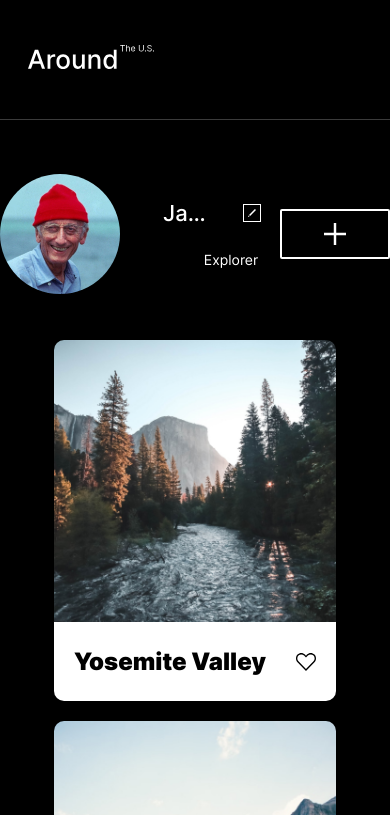
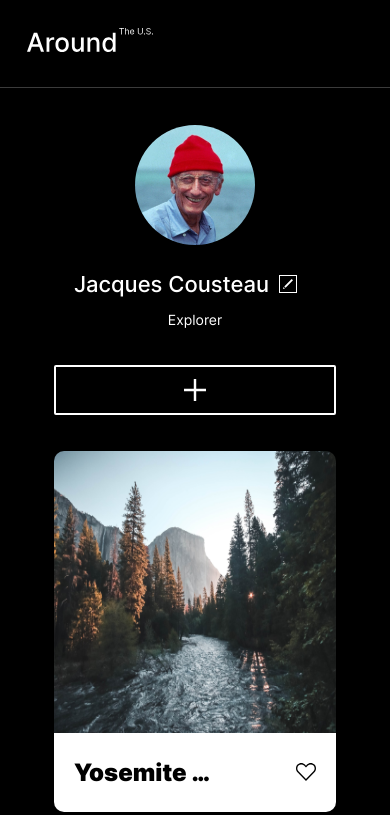
Before and after one commit to Nekhadh/se_project_aroundtheus, a plain HTML site: page index.html in a window 390 px wide. Shown: the top 815 px of the page. Drawn offline with Linux system fonts and the light colour scheme.

Commit message:
updated 320 resolution and other major updates

```diff
--- a/blocks/card.css
+++ b/blocks/card.css
@@ -1,47 +1,46 @@
 .card {
+  border-radius: 20px;
   display: flex;
   flex-direction: column;
-  border-radius: 10px;
-  list-style-type: none;
-  overflow: hidden;
 }
+
 .card__image {
+  width: 282px;
   height: 282px;
-  width: 282px;
-  min-height: 282px;
-  object-fit: cover;
+  border-radius: 10px 10px 0 0;
 }
-.card__description {
+
+.card__label {
   display: flex;
+  justify-content: space-between;
   background-color: white;
+  border-radius: 0 0 10px 10px;
+  padding-right: 20px;
+}
+
+.card__label-title {
+  margin: 0 auto;
   color: black;
-  padding-top: 25px;
-  padding-bottom: 25px;
-  padding-left: 20px;
-  padding-right: 20px;
-  align-items: center;
-  justify-content: space-between;
-}
-.card__title {
-  max-width: 220px;
+  padding: 25px 69px 25px 20px;
   font-size: 24px;
+  line-height: 29.05px;
   font-weight: 900;
-  line-height: 29px;
-  text-overflow: ellipsis;
   white-space: nowrap;
   overflow: hidden;
-  margin: 0;
-  font-family: "Inter", Arial, sans-serif;
+  text-overflow: ellipsis;
 }
+
 .card__like-button {
-  background: transparent url(../images/heart.svg) center no-repeat;
+  background-color: transparent;
+  align-self: center;
   width: 21px;
   height: 18px;
-  border: none;
-  margin: 0;
+  border: 0;
   padding: 0;
   cursor: pointer;
 }
+
 .card__like-button:hover {
-  opacity: 0.5;
+  opacity: 50%;
+  transition: 0.1s;
 }
--- a/blocks/cards.css
+++ b/blocks/cards.css
@@ -1,17 +1,24 @@
 .cards {
+  display: flex;
+  align-items: center;
+  margin-top: 47.25px;
+}
+
+.cards__container {
   display: grid;
-  font-family: "Inter", "Arial", sans-serif;
-  font-weight: 900;
-  font-size: 14px;
-  border-radius: 10px;
-  flex-direction: column;
-  overflow: hidden;
+  margin: 0;
+  padding: 0;
+  list-style: none;
+  grid-template-columns: repeat(auto-fit, 282px);
+  column-gap: 17px;
+  row-gap: 20px;
+  width: 100%;
+  max-width: 880px;
+  justify-content: center;
 }
-.cards__list {
-  display: grid;
-  justify-content: center;
-  grid-template-columns: repeat(auto-fit, 282px);
-  grid-gap: 20px 17px;
-  padding: 0;
-  margin: 0;
+
+@media screen and (max-width: 596px) {
+  .cards {
+    margin-top: 36px;
+  }
 }
--- a/blocks/header.css
+++ b/blocks/header.css
@@ -1,30 +1,24 @@
 .header {
-  margin-top: 45px;
-  min-height: 120px;
-  display: flex;
-  align-items: center;
-  flex-shrink: 0;
+  padding-top: 45px;
+  margin: 0 auto;
   border-bottom: 1px solid rgba(84, 84, 84, 0.7);
-  max-width: 882px;
-  box-sizing: border-box;
 }
-.header__logo {
+
+.header__image {
   width: 173px;
   height: 33px;
-  object-fit: contain;
+  padding-bottom: 41px;
 }
-@media screen and (max-width: 621px) {
+
+@media screen and (max-width: 880px) {
   .header {
-    width: 95%;
+    padding: 0;
+  }
+  .header__image {
+    width: 126px;
+    height: 24px;
+    padding-bottom: 32px;
+    padding-left: 27px;
+    padding-top: 28px;
   }
 }
-@media screen and (max-width: 580px) {
-  .header {
-    width: 100%;
-  }
-  .header__logo {
-    margin: 27px auto 32px 28px;
-    max-width: 126px;
-    height: 24px;
-  }
-}
--- a/blocks/page.css
+++ b/blocks/page.css
@@ -1,24 +1,18 @@
 .page {
-  background-color: black;
+  background-color: #000;
   color: white;
+
+  font-family: "Inter", Arial, Helvetica, sans-serif;
+  margin: 0 auto;
+
 }
+
 .page__section {
   max-width: 880px;
   width: 100%;
-  position: relative;
   margin: 0 auto;
 }
+
 .page__content {
-  display: flex;
-  flex-direction: column;
   min-height: 100vh;
 }
-@media screen and (max-width: 320px) {
-  .page {
-    margin: 0 auto;
-  }
-  .page__section {
-    flex-wrap: wrap;
-    margin: 48px 19px 36px 19px;
-  }
-}
--- a/blocks/profile.css
+++ b/blocks/profile.css
@@ -1,164 +1,168 @@
 .profile {
   display: flex;
+  justify-content: center;
   align-items: center;
-  padding: 40px 0 32px;
-  margin-bottom: 51px;
-  text-overflow: ellipsis;
-  white-space: nowrap;
-  overflow: hidden;
+  padding-top: 36.25px;
+  margin: 0 auto;
+  max-width: 880px;
 }
+
+.profile__image {
+  object-fit: cover;
+  object-position: center;
+  width: 120px;
+  height: 120px;
+  border-radius: 50%;
+}
+
 .profile__info {
+  margin-left: 19px;
+  margin-right: 19px;
   display: grid;
   grid-template-areas:
     "title button"
     "description description";
-  grid-template-columns: minmax(auto, 373px) auto;
+  grid-template-columns: minmax(auto, 391px) auto;
+  flex-wrap: wrap;
 }
 
-.profile__edit-button {
-  background: transparent url(../images/edit-icon.svg) center no-repeat;
-  height: 24px;
-  width: 24px;
-  grid-area: button;
-  align-self: center;
-  border: 1px solid white;
-  margin: 0 0 0 18px;
-  cursor: pointer;
-}
-.profile__edit-button:hover {
-  opacity: 0.6;
-}
-.profile__add-button {
-  background: transparent url(../images/add-icon.svg) center no-repeat;
-  width: 150px;
-  height: 50px;
-  margin-left: auto;
-  border: 2px solid #fff;
-  border-radius: 2px;
-  cursor: pointer;
-}
-.profile__add-button:hover {
-  opacity: 0.6;
-}
 .profile__title {
-  font-family: "Inter", Arial, sans-serif;
   font-size: 42px;
   line-height: 48px;
   font-weight: 500;
   grid-area: title;
   margin: 0;
+  padding-right: 18px;
+
   text-overflow: ellipsis;
   white-space: nowrap;
   overflow: hidden;
-  max-width: 373px;
 }
+
+.profile__edit-button {
+  background: transparent url(../images/edit-b.svg) center no-repeat;
+  width: 24px;
+  height: 24px;
+  grid-area: button;
+  align-self: center;
+  border: 1px solid #ffffff;
+  margin: 0;
+  cursor: pointer;
+}
+
+.profile__edit-button:hover {
+  color: rgba(255, 255, 255, 0.6);
+  transition: 0.1s;
+}
+
 .profile__description {
-  font-family: "Inter", Arial, sans-serif;
   font-size: 18px;
-  line-height: 21.78px;
+  line-height: 22px;
   font-weight: 400;
   grid-area: description;
   margin: 0;
   text-overflow: ellipsis;
   white-space: nowrap;
   overflow: hidden;
-  max-width: 415px;
-}
-.profile__image {
-  height: 120px;
-  width: 120px;
-  border-radius: 50%;
-  object-fit: cover;
-  background-position: center;
-  margin-right: 24px;
+  margin-top: 7px;
 }
 
-@media screen and (max-width: 621px) {
+.profile__add-button {
+  display: flex;
+  background: transparent url(../images/add-b.svg) center no-repeat;
+  width: 150px;
+  height: 50px;
+  margin-left: auto;
+  border: 2px solid #ffffff;
+  border-radius: 2px;
+  cursor: pointer;
+  justify-content: flex-end;
+}
+
+.profile__add-button:hover {
+  transition: 0.1s;
+  opacity: 60%;
+}
+
+@media screen and (max-width: 880px) {
+  .profile__image {
+    margin-left: 19px;
+  }
+
+  .profile__add-button {
+    margin-right: 19px;
+  }
+  .profile__edit-button {
+    margin-right: 19px;
+  }
+  .profile__info {
+    margin-left: 19px;
+    grid-template-columns: auto;
+  }
+}
+
+@media screen and (max-width: 759px) {
+  .profile__title {
+    font-size: 22px;
+    line-height: 27px;
+  }
   .profile {
+    grid-template-columns: minmax(auto, 250px) auto;
+  }
+}
+
+@media screen and (max-width: 669px) {
+  .profile {
+    max-width: 564px;
+    grid-template-columns: minmax(auto, 391px) auto;
+  }
+  .profile__info {
+    padding-left: 0;
+  }
+
+  .profile__description {
+    font-size: 14px;
+    line-height: 16.94px;
+  }
+  .profile__edit-button {
+    height: 18px;
+    width: 18px;
     padding: 0;
-    margin: 43px 0 36px;
+  }
+}
+
+@media screen and (max-width: 581px) {
+  .profile {
+    margin: 0 auto;
+    max-width: 282px;
+    display: flex;
+    flex-wrap: wrap;
     justify-content: center;
+  }
+  .profile__add-button {
+    width: 282px;
+    margin: 0;
   }
 
   .profile__info {
-    width: 100%;
-    margin: 29px 0 33px 15px;
-    max-width: 320px;
-    gap: 7px 18px;
-  }
-
-  .profile__title {
-    font-size: 22px;
-    max-width: 100%;
-  }
-
-  .profile__description {
-    width: 100%;
-    font-size: 14px;
-    line-height: 17px;
+    display: flex;
+    justify-content: center;
+    padding-top: 26.25px;
+    padding-bottom: 36px;
     max-width: 282px;
-  }
-
-  .profile__picture {
-    margin-right: 10px;
-    margin-left: 15px;
-  }
-
-  .profile__add-button {
-    width: 100%;
-    max-width: 150px;
-    margin: 0 20px 0 0;
   }
 
   .profile__edit-button {
     width: 18px;
     height: 18px;
-    background-size: 8px 8px;
+  }
+  .profile__image {
+    margin: auto;
+  }
+  .profile__title {
+    padding-right: 10px;
+  }
+  .profile__description {
+    margin-top: 14px;
   }
 }
-@media screen and (max-width: 580px) {
-  .profile__info {
-    justify-content: center;
-    gap: 14px 10px;
-    margin: 26px 19px 36px 19px;
-  }
-  .profile__picture {
-    margin: 0;
-  }
-  .profile__add-button {
-    margin: 0;
-    max-width: 282px;
-  }
-  .profile__description {
-    padding: 0 19px 0 19px;
-    display: flex;
-    justify-content: center;
-  }
-}
-@media screen and (max-width: 320px) {
-  .profile__info {
-    justify-content: center;
-
-    gap: 14px 10px;
-
-    margin: 26px 19px 36px 19px;
-  }
-
-  .profile__picture {
-    margin: 0;
-  }
-
-  .profile__add-button {
-    margin: 0;
-
-    max-width: 282px;
-  }
-
-  .profile__description {
-    padding: 0 19px 0 19px;
-
-    display: flex;
-
-    justify-content: center;
-  }
-}
--- a/index.html
+++ b/index.html
@@ -4,129 +4,116 @@
     <meta charset="UTF-8" />
     <meta http-equiv="X-UA-Compatible" content="IE=edge" />
     <meta name="viewport" content="width=device-width, initial-scale=1.0" />
-    <title>Around the U.S</title>
-    <link href="./pages/index.css" rel="stylesheet" />
+    <title>Around The US</title>
+    <link rel="stylesheet" type="text/css" href="./pages/index.css" />
   </head>
   <body class="page">
     <div class="page__content">
       <header class="header page__section">
         <img
-          src="./images/logo.svg"
-          alt="Around the U.S logo"
-          class="logo header__logo"
+          class="header__image"
+          src="./images/header__image.svg"
+          alt="Around the US vector image"
         />
       </header>
       <main class="content">
         <section class="profile page__section">
           <img
+            class="profile__image"
             src="./images/jacques-cousteau.jpg"
-            alt="avatar: jacques-cousteau picture"
-            class="profile__image"
+            alt="avatar"
           />
           <div class="profile__info">
             <h1 class="profile__title">Jacques Cousteau</h1>
-            <button
-              class="profile__edit-button"
-              id="profile-edit-button"
-              type="button"
-            ></button>
+            <button type="button" class="profile__edit-button"></button>
             <p class="profile__description">Explorer</p>
           </div>
-          <button class="profile__add-button" type="button"></button>
+          <button type="button" class="profile__add-button"></button>
         </section>
+
         <section class="cards page__section">
-          <ul class="cards__list">
+          <ul class="cards__container">
             <li class="card">
               <img
+                class="card__image"
                 src="./images/yosemite.jpg"
                 alt="yosemite"
-                class="card__image"
               />
-              <div class="card__description">
-                <h2 class="card__title">Yosemite Valley</h2>
-                <button
-                  type="button"
-                  aria-label="like"
-                  class="card__like-button"
-                ></button>
+              <div class="card__label">
+                <h2 class="card__label-title">Yosemite Valley</h2>
+                <button type="button" class="card__like-button">
+                  <img src="./images/heart-icon.svg" alt="heart button" />
+                </button>
               </div>
             </li>
             <li class="card">
               <img
+                class="card__image"
                 src="./images/lake-louise.jpg"
-                alt="Lake Louise"
-                class="card__image"
+                alt="lake louise"
               />
-              <div class="card__description">
-                <h2 class="card__title">Lake Louise</h2>
-                <button
-                  type="button"
-                  aria-label="like"
-                  class="card__like-button"
-                ></button>
+              <div class="card__label">
+                <h2 class="card__label-title">Lake Louise</h2>
+                <button type="button" class="card__like-button">
+                  <img src="./images/heart-icon.svg" alt="heart button" />
+                </button>
               </div>
             </li>
             <li class="card">
               <img
+                class="card__image"
                 src="./images/bald-mountains.jpg"
-                alt="bald-mountains"
-                class="card__image"
+                alt="bald mountains"
               />
-              <div class="card__description">
-                <h2 class="card__title">Bald Mountains</h2>
-                <button
-                  type="button"
-                  aria-label="like"
-                  class="card__like-button"
-                ></button>
+              <div class="card__label">
+                <h2 class="card__label-title">Bald Mountains</h2>
+                <button type="button" class="card__like-button">
+                  <img src="./images/heart-icon.svg" alt="heart button" />
+                </button>
               </div>
             </li>
             <li class="card">
               <img
+                class="card__image"
                 src="./images/latemar.jpg"
                 alt="latemar"
-                class="card__image"
               />
-              <div class="card__description">
-                <h2 class="card__title">Latemar</h2>
-                <button
-                  type="button"
-                  aria-label="like"
-                  class="card__like-button"
-                ></button>
+              <div class="card__label">
+                <h2 class="card__label-title">Latemar</h2>
+                <button type="button" class="card__like-button">
+                  <img src="./images/heart-icon.svg" alt="heart button" />
+                </button>
               </div>
             </li>
             <li class="card">
               <img
+                class="card__image"
                 src="./images/vanoise.jpg"
                 alt="vanoise"
-                class="card__image"
               />
-              <div class="card__description">
-                <h2 class="card__title">Vanoise National Park</h2>
-                <button
-                  type="button"
-                  aria-label="like"
-                  class="card__like-button"
-                ></button>
+
+              <div class="card__label">
+                <h2 class="card__label-title">Vanoise National Park</h2>
+
+                <button type="button" class="card__like-button">
+                  <img src="./images/heart-icon.svg" alt="heart button" />
+                </button>
               </div>
             </li>
             <li class="card">
-              <img src="./images/lago.jpg" alt="lago" class="card__image" />
-              <div class="card__description">
-                <h2 class="card__title">Lago di Braiese</h2>
-                <button
-                  type="button"
-                  aria-label="like"
-                  class="card__like-button"
-                ></button>
+              <img class="card__image" src="./images/lago.jpg" alt="lago" />
+              <div class="card__label">
+                <h2 class="card__label-title">Lago di Braies</h2>
+                <button type="button" class="card__like-button">
+                  <img src="./images/heart-icon.svg" alt="heart button" />
+                </button>
               </div>
             </li>
           </ul>
         </section>
       </main>
       <footer class="footer">
-        <p class="footer__copyright page__section">&#169;2023 Nekhad Hossain</p>
+        <p class="footer__copyright">&copy; 2023 Nekhad</p>
       </footer>
     </div>
   </body>
--- a/pages/index.css
+++ b/pages/index.css
@@ -1,8 +1,8 @@
 @import url(../vendor/normalize.css);
 @import url(../vendor/fonts.css);
+@import url(../blocks/page.css);
+@import url(../blocks/header.css);
+@import url(../blocks/profile.css);
+@import url(../blocks/cards.css);
 @import url(../blocks/card.css);
-@import url(../blocks/cards.css);
 @import url(../blocks/footer.css);
-@import url(../blocks/header.css);
-@import url(../blocks/page.css);
-@import url(../blocks/profile.css);
```
Also changed, not shown: blocks/footer.css (+22 -22 lines), images/add-b.svg (renamed from images/add-icon.svg), images/edit-b.svg (renamed from images/edit-icon.svg), images/header__image.svg (renamed from images/logo.svg), images/heart-icon.svg (renamed from images/heart.svg).
